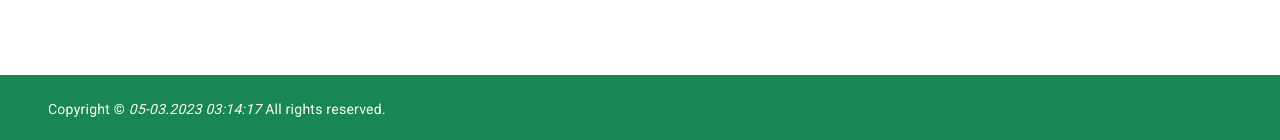
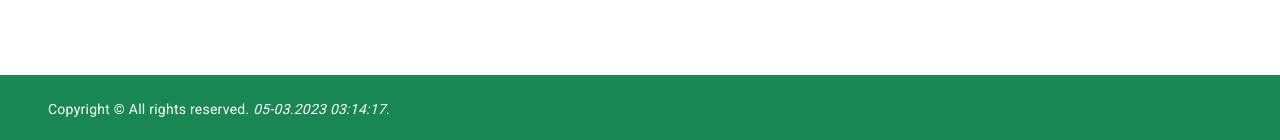
Before and after one commit to danieldmngz96/PapAppCost, an Angular app: page / in a window 1280 px wide. Shown: the part 657-797 px from the top of the page. Built offline with nearby package versions, Linux system fonts and the light colour scheme.

Commit message:
footer como componente independiente

```diff
--- a/src/app/app.module.ts
+++ b/src/app/app.module.ts
@@ -10,6 +10,7 @@ import { RouterModule } from '@angular/router';
 import { MaterialModule } from './shared/material/material.module';
 import { HomeComponent } from './modules/home/home.component';
 import { RegistroComponent } from './modules/registro/registro.component';
+import { FooterModule } from './shared/footer/footer.module';
 
 @NgModule({
   declarations: [
@@ -28,6 +29,7 @@ import { RegistroComponent } from './modules/registro/registro.component';
     RouterModule,
     AppRoutingModule,
     ReactiveFormsModule,
+    FooterModule
   ],
   providers: [],
   bootstrap: [AppComponent]
--- a/src/app/modules/actividades/actividades.component.html
+++ b/src/app/modules/actividades/actividades.component.html
@@ -97,16 +97,5 @@
 
     </div>
   </div>
-  <div style="position: relative; bottom: -5px;"
-    class="d-flex flex-column flex-md-row text-center text-md-start justify-content-between py-4 px-4 px-xl-5 bg-success">
-    <!-- Copyright -->
-    <div class="text-white mb-3 mb-md-0">
-      Copyright ©   <i>{{fecha | date:'dd-MM.yyyy HH:mm:ss'}}</i>. All rights reserved.
-    </div>
-    <!-- Copyright -->
-
-    <!-- Right -->
-
-    <!-- Right -->
-  </div>
+  <app-footer></app-footer>
 </section>
--- a/src/app/modules/actividades/actividades.module.ts
+++ b/src/app/modules/actividades/actividades.module.ts
@@ -5,13 +5,15 @@ import { ActividadesRoutingModule } from './actividades-rounting.module';
 import { MaterialModule } from 'src/app/shared/material/material.module';
 import { MenuModule } from 'src/app/shared/menu/menu.module';
 import { MenuComponent } from 'src/app/shared/menu/menu.component';
+import { FooterModule } from 'src/app/shared/footer/footer.module';
 
 @NgModule({
   imports: [
     CommonModule,
     ActividadesRoutingModule,
     MaterialModule,
-    MenuModule
+    MenuModule,
+    FooterModule
   ],
   declarations: [ActividadesComponent]
 })
--- a/src/app/modules/home/home.component.html
+++ b/src/app/modules/home/home.component.html
@@ -63,16 +63,5 @@
       </div>
     </div>
   </div>
-  <div style="position: relative; bottom: -5px;"
-    class="d-flex flex-column flex-md-row text-center text-md-start justify-content-between py-4 px-4 px-xl-5 bg-success">
-    <!-- Copyright -->
-    <div class="text-white mb-3 mb-md-0">
-      Copyright ©  <i>{{fecha | date:'dd-MM.yyyy HH:mm:ss'}}</i> All rights reserved.
-    </div>
-    <!-- Copyright -->
-
-    <!-- Right -->
-
-    <!-- Right -->
-  </div>
+  <app-footer></app-footer>
 </section>
--- /dev/null
+++ b/src/app/shared/footer/footer.component.html
@@ -0,0 +1,12 @@
+<div style="position: relative; bottom: -5px;"
+class="d-flex flex-column flex-md-row text-center text-md-start justify-content-between py-4 px-4 px-xl-5 bg-success">
+<!-- Copyright -->
+<div class="text-white mb-3 mb-md-0">
+  Copyright © All rights reserved. <i>{{fecha | date:'dd-MM.yyyy HH:mm:ss'}}</i>.
+</div>
+<!-- Copyright -->
+
+<!-- Right -->
+
+<!-- Right -->
+</div>
--- /dev/null
+++ b/src/app/shared/footer/footer.component.ts
@@ -0,0 +1,16 @@
+import { Component, OnInit } from '@angular/core';
+
+@Component({
+  selector: 'app-footer',
+  templateUrl: './footer.component.html',
+  styleUrls: ['./footer.component.scss']
+})
+export class FooterComponent implements OnInit {
+  fecha = new Date();
+  constructor() { }
+
+  ngOnInit() {
+    this.fecha = new Date();
+  }
+
+}
```
Also changed, not shown: src/app/shared/footer/footer.module.ts (added, +16 -0 lines), src/app/shared/footer/footer.component.scss (added).
